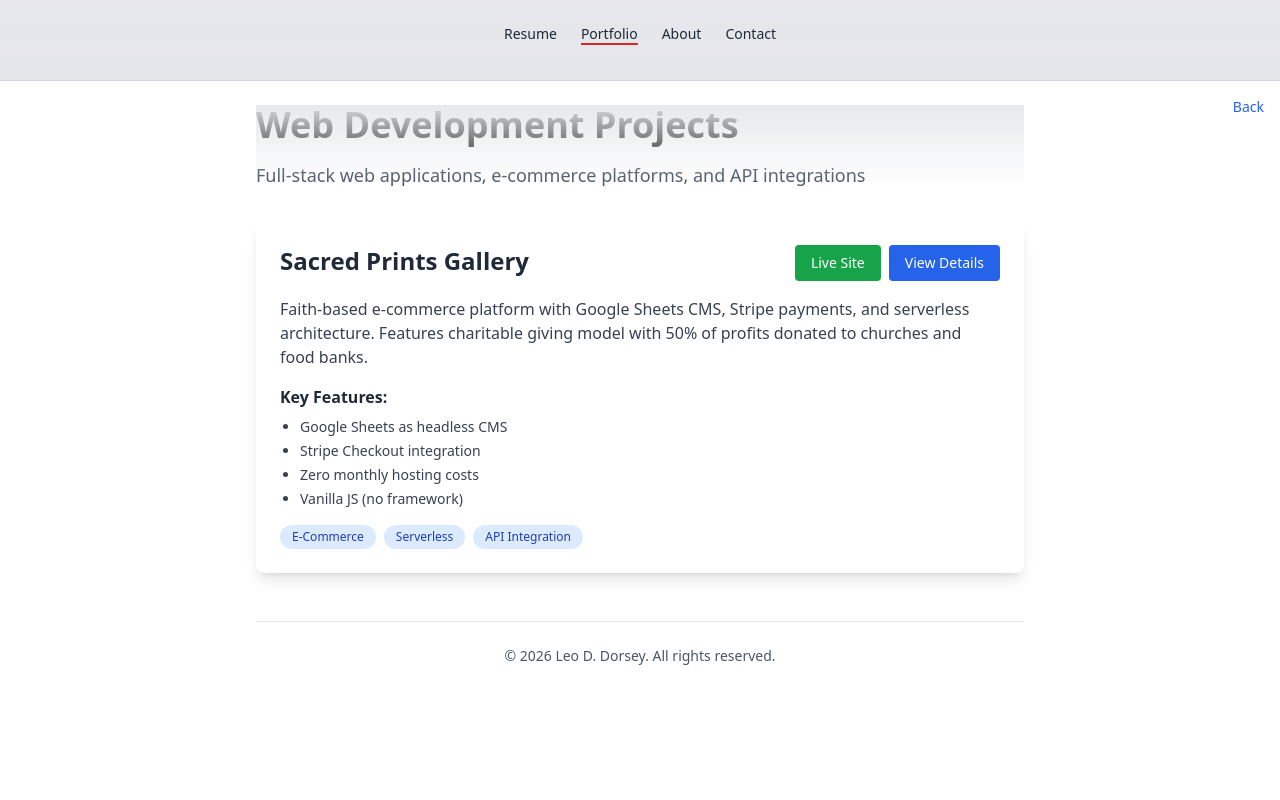
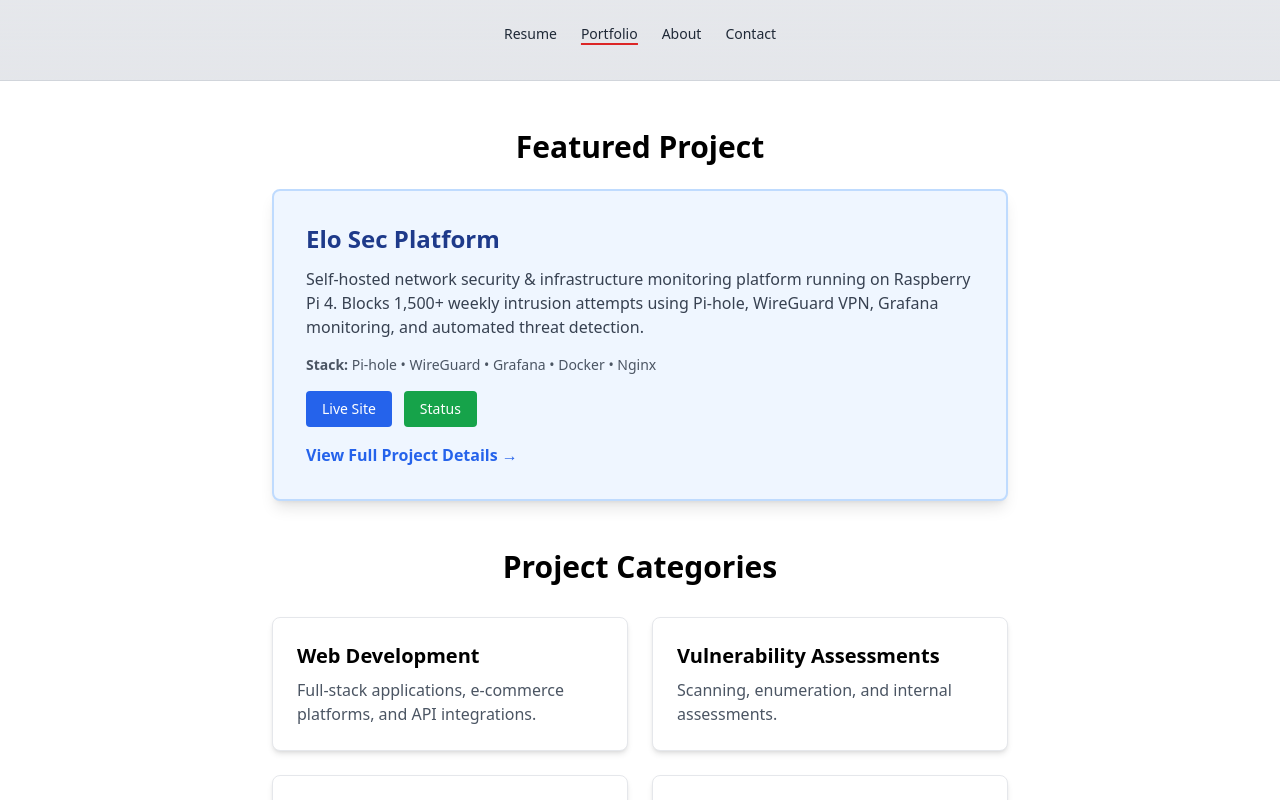
Before and after one commit to lddorse/cybersecurityportfolio, a React (Vite) app: page /portfolio in a window 1280 px wide. Built offline with nearby package versions, Linux system fonts and the light colour scheme.

Commit message:
Update ProjectsCategories.jsx

```diff
--- a/src/components/ProjectsCategories.jsx
+++ b/src/components/ProjectsCategories.jsx
@@ -1,56 +1,87 @@
-import React from "react";
-import { Link } from "react-router-dom";
-import FixedCardLayout from "../components/FixedCardLayout";
-import BackButton from "../components/BackButton";
+import { Link } from 'react-router-dom';
 
-const WebDevelopmentProjects = () => {
+const ProjectCategories = () => {
+  const categories = [
+    {
+      name: 'Web Development',
+      path: '/projects/web-development',
+      description: 'Full-stack applications, e-commerce platforms, and API integrations.'
+    },
+    {
+      name: 'Vulnerability Assessments',
+      path: '/projects/vulnerability-assessments',
+      description: 'Scanning, enumeration, and internal assessments.'
+    },
+    {
+      name: 'Risk & Policy Management',
+      path: '/projects/risk-policy',
+      description: 'Risk analysis, security policies, and frameworks.'
+    },
+    {
+      name: 'Phishing & User Awareness',
+      path: '/projects/phishing-awareness',
+      description: 'Phishing simulation, user training, and awareness.'
+    },
+    {
+      name: 'Red Team / Blue Team Labs',
+      path: '/projects/red-blue-labs',
+      description: 'Simulated offensive and defensive exercises.'
+    },
+    {
+      name: 'Security Control Engineering',
+      path: '/projects/security-controls',
+      description: 'Implementation and hardening of systems and networks.'
+    },
+    {
+      name: 'Helpdesk & Incident Response',
+      path: '/projects/incident-response',
+      description: 'Ticket triage, investigation, and incident handling.'
+    }
+  ];
+
   return (
-    <FixedCardLayout>
-      <BackButton />
-
-      <div className="mb-8">
-        <h1 className="text-4xl font-bold mb-4">Web Development Projects</h1>
-        <p className="text-gray-600 text-lg">
-          Full-stack web applications, e-commerce platforms, and API integrations
-        </p>
+    <section className="px-4 py-6">
+      {/* Featured Project */}
+      <div className="mb-12">
+        <h2 className="text-3xl font-bold mb-6 text-center">Featured Project</h2>
+        <div className="max-w-4xl mx-auto bg-blue-50 shadow-lg rounded-lg p-8 border-2 border-blue-200">
+          <h3 className="text-2xl font-bold text-blue-900 mb-3">Elo Sec Platform</h3>
+          <p className="text-gray-700 mb-4">
+            Self-hosted network security & infrastructure monitoring platform running on Raspberry Pi 4.
+            Blocks 1,500+ weekly intrusion attempts using Pi-hole, WireGuard VPN, Grafana monitoring, and automated threat detection.
+          </p>
+          <p className="text-sm text-gray-600 mb-4">
+            <strong>Stack:</strong> Pi-hole • WireGuard • Grafana • Docker • Nginx
+          </p>
+          <div className="flex gap-3 mb-4">
+            <a href="https://elosec.tech" target="_blank" rel="noopener noreferrer" className="text-sm bg-blue-600 text-white px-4 py-2 rounded hover:bg-blue-700">
+              Live Site
+            </a>
+            <a href="https://status.leodorsey.com" target="_blank" rel="noopener noreferrer" className="text-sm bg-green-600 text-white px-4 py-2 rounded hover:bg-green-700">
+              Status
+            </a>
+          </div>
+          <Link to="/projects/elosec-platform" className="text-blue-600 hover:underline font-semibold">
+            View Full Project Details →
+          </Link>
+        </div>
       </div>
 
-      <div className="space-y-6">
-        <div className="bg-white rounded-lg shadow-lg overflow-hidden hover:shadow-xl transition-shadow">
-          <div className="p-6">
-            <div className="flex justify-between items-start mb-4">
-              <h2 className="text-2xl font-bold text-gray-800">Sacred Prints Gallery</h2>
-              <div className="flex gap-2">
-                <a href="https://sacred-prints.com" target="_blank" rel="noopener noreferrer" className="text-sm bg-green-600 text-white px-4 py-2 rounded hover:bg-green-700 transition">Live Site</a>
-                <Link to="/projects/sacred-prints" className="text-sm bg-blue-600 text-white px-4 py-2 rounded hover:bg-blue-700 transition">View Details</Link>
-              </div>
-            </div>
-
-            <p className="text-gray-700 mb-4">
-              Faith-based e-commerce platform with Google Sheets CMS, Stripe payments, and serverless architecture.
-              Features charitable giving model with 50% of profits donated to churches and food banks.
-            </p>
-
-            <div className="mb-4">
-              <h3 className="font-semibold text-gray-800 mb-2">Key Features:</h3>
-              <ul className="list-disc pl-5 text-sm text-gray-700 space-y-1">
-                <li>Google Sheets as headless CMS</li>
-                <li>Stripe Checkout integration</li>
-                <li>Zero monthly hosting costs</li>
-                <li>Vanilla JS (no framework)</li>
-              </ul>
-            </div>
-
-            <div className="flex flex-wrap gap-2">
-              <span className="bg-blue-100 text-blue-800 text-xs px-3 py-1 rounded-full">E-Commerce</span>
-              <span className="bg-blue-100 text-blue-800 text-xs px-3 py-1 rounded-full">Serverless</span>
-              <span className="bg-blue-100 text-blue-800 text-xs px-3 py-1 rounded-full">API Integration</span>
-            </div>
-          </div>
-        </div>
+      <h2 className="text-3xl font-bold mb-8 text-center">Project Categories</h2>
+      <div className="grid gap-6 sm:grid-cols-1 md:grid-cols-2">
+        {categories.map((cat, index) => (
+          <Link
+            to={cat.path}
+            key={index}
+            className="block bg-white shadow-md rounded-lg p-6 border hover:shadow-xl transition"
+          >
+            <h3 className="text-xl font-semibold mb-2">{cat.name}</h3>
+            <p className="text-gray-600">{cat.description}</p>
+          </Link>
+        ))}
       </div>
-    </FixedCardLayout>
+    </section>
   );
 };
 
-export default WebDevelopmentProjects;
+export default ProjectCategories;
```
